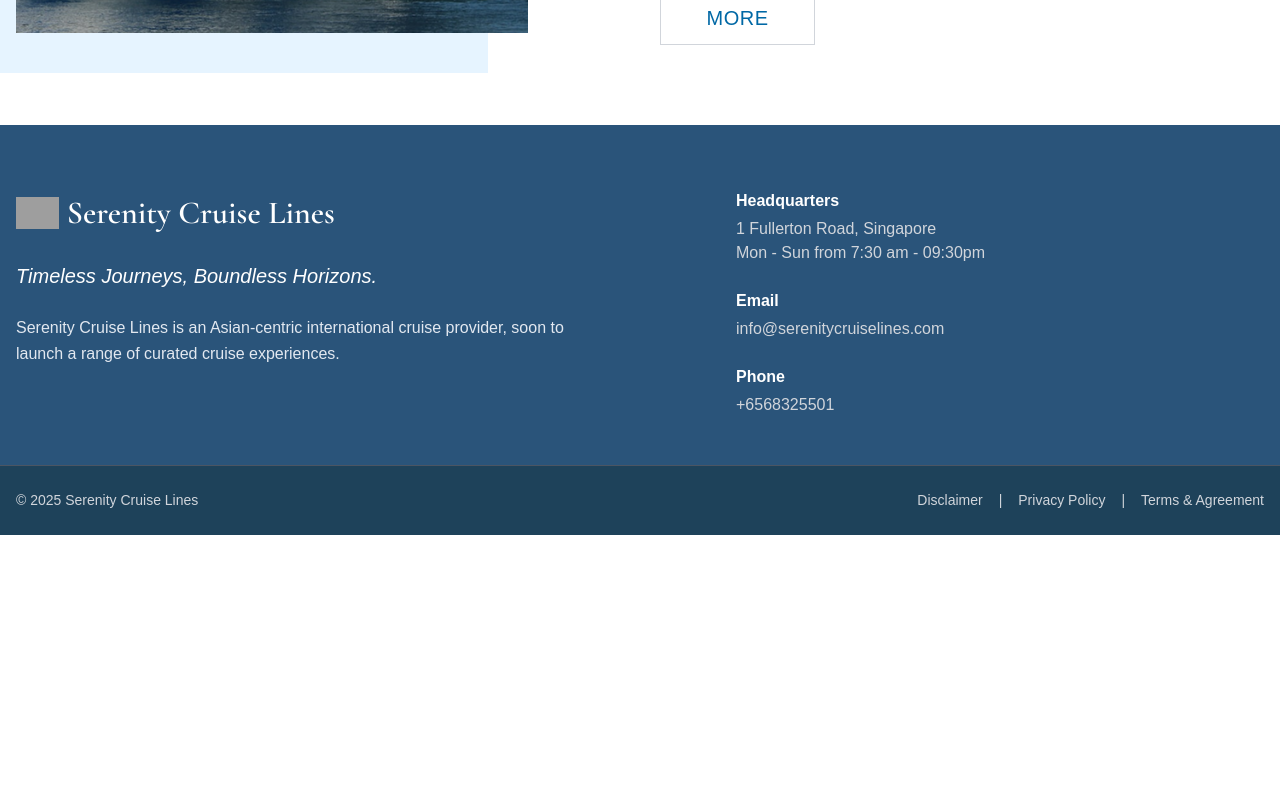
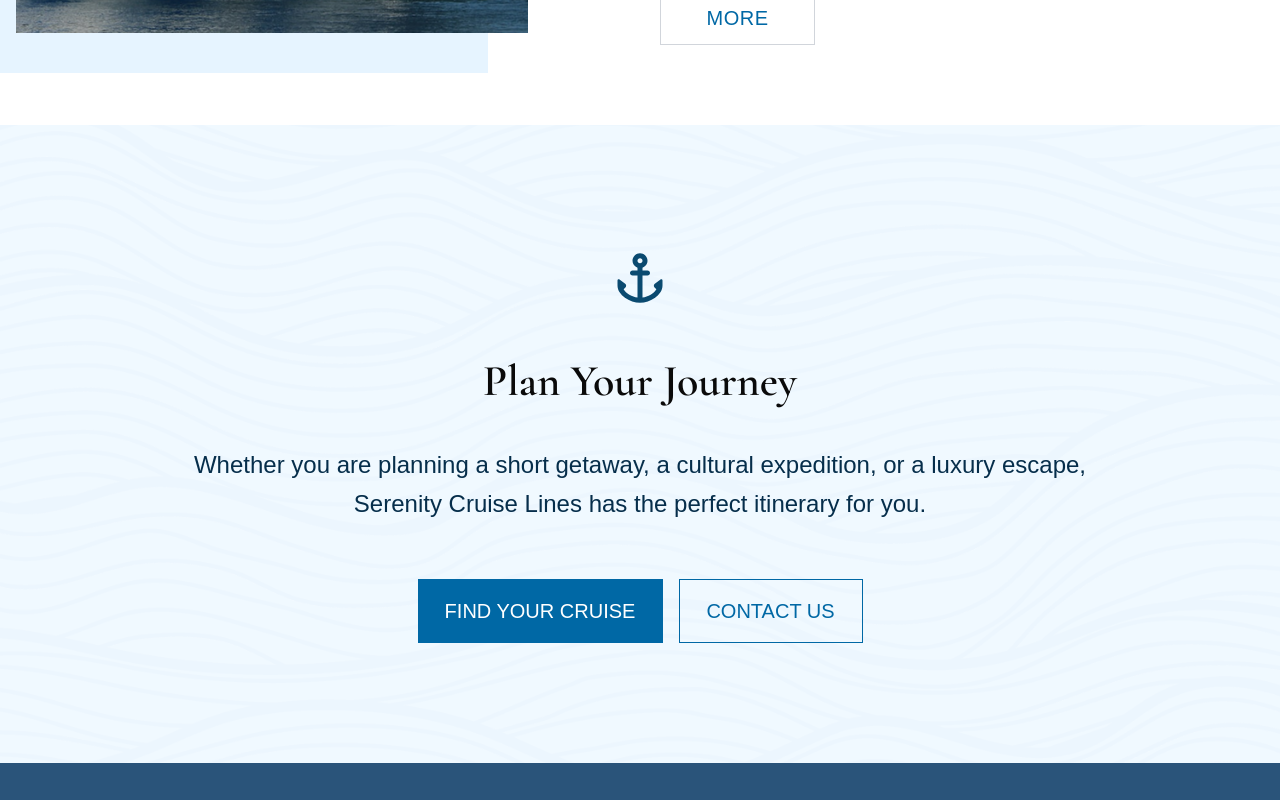
Before and after one commit to kynttt/Serenity-Cruise-Lines, a Vue app: page /cruise in a window 1280 px wide. Shown: the part 5660-6460 px from the top of the page. Before the commit the page ends 6195 px from the top, so only its background shows below. Built offline with nearby package versions, Linux system fonts and the light colour scheme; grey boxes are pictures that could not be loaded; a web font is replaced by a local one.

Commit message:
style: Cruise Page

```diff
--- a/src/components/cruise/FeaturedCruise.vue
+++ b/src/components/cruise/FeaturedCruise.vue
@@ -4,7 +4,7 @@
         <!-- Section Header -->
         <div class="mb-12">
           <p class="text-sm md:text-2xl tracking-wide uppercase font-light">01</p>
-          <h2 class="text-sm md:text-2xl md:mb-12 mb-10 font-light">Featured Cruises</h2>
+          <h2 class="text-sm md:text-2xl md:mb-12 mb-8 font-light">Featured Cruises</h2>
           <hr class="mt-4 border-gray-300" />
         </div>
 
--- /dev/null
+++ b/src/components/cruise/PlanJourney.vue
@@ -0,0 +1,62 @@
+<template>
+    <section
+      class="py-20 md:py-[120px] text-center relative overflow-hidden"
+      :style="{
+        backgroundImage: `url(${bgImage})`,
+        backgroundSize: 'cover',
+        backgroundPosition: 'center',
+      }"
+    >
+      <div class="relative z-10 container mx-auto px-4">
+        <!-- Anchor Icon -->
+        <img
+          src="@/assets/icons/anchor.svg"
+          alt="Anchor"
+          class="w-[48px] h-[53px] md:w-[60px] md:h-[66.67px] mx-auto mb-6 md:mb-[40px]"
+        />
+
+        <!-- Title -->
+        <h1
+          class="text-[28px] md:text-[44px] leading-[120%] md:leading-[140%] font-cormorant font-semibold text-txtPrimary-color text-center mb-6 md:mb-[32px]"
+        >
+          Plan Your Journey
+        </h1>
+
+        <!-- Description -->
+        <p
+          class="text-[16px] md:text-[24px] text-[#062E4B] font-switzer max-w-[980px] mx-auto leading-relaxed font-light mb-10 md:mb-[56px]"
+        >
+          Whether you are planning a short getaway, a cultural expedition, or a luxury escape,
+          Serenity Cruise Lines has the perfect itinerary for you.
+        </p>
+
+        <!-- CTA Buttons -->
+        <div class="flex flex-col sm:flex-row justify-center items-center gap-4">
+          <BaseButton
+            width="100%"
+            height="56px"
+            class="md:w-[245px] md:h-[64px] w-full h-[56px]"
+            bg="bg-primary"
+            color="text-white hover:bg-transparent hover:text-primary hover:border-primary hover:border"
+            :rounded="0"
+          >
+            FIND YOUR CRUISE
+          </BaseButton>
+
+          <BaseButton
+            class="w-full h-[56px] sm:w-[184px] sm:h-[64px] border border-primary"
+            bg="transparent"
+            color="text-primary hover:bg-primary hover:text-white"
+            :rounded="0"
+          >
+            CONTACT US
+          </BaseButton>
+        </div>
+      </div>
+    </section>
+  </template>
+
+  <script setup lang="ts">
+  import BaseButton from '@/components/BaseButton.vue'
+  import bgImage from '@/assets/images/pattern.png' // same pattern bg as previous
+  </script>
--- a/src/views/Cruise.vue
+++ b/src/views/Cruise.vue
@@ -6,6 +6,7 @@
     <AdventureCruise />
     <CruiseExperiences />
     <CruiseInclusive />
+    <PlanJourney />
     <Footer />
   </div>
 </template>
@@ -19,10 +20,11 @@ import AdventureCruise from '@/components/cruise/AdventureCruise.vue'
 import CruiseExperiences from '@/components/cruise/CruiseExperiences.vue'
 import CruiseInclusive from '@/components/cruise/CruiseInclusive.vue'
 import Footer from '@/components/Footer.vue'
+import PlanJourney from '@/components/cruise/PlanJourney.vue'
 export default defineComponent({
   name: 'Cruise',
   components: {
-    CruiseHero, FeaturedCruise, CruiseCategories, AdventureCruise, CruiseExperiences, CruiseInclusive, Footer
+    CruiseHero, FeaturedCruise, CruiseCategories, AdventureCruise, CruiseExperiences, CruiseInclusive, Footer, PlanJourney
   }
 })
 </script>
```
